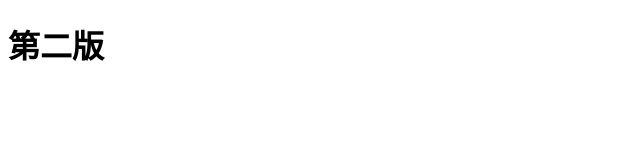
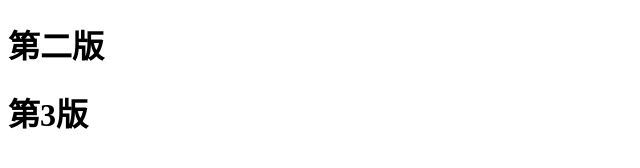
Before and after one commit to plusone602/gittest02, a plain HTML site: page index.html in a window 1280 px wide. Shown: the whole page, without its empty margins (0-640 px from the left). Drawn offline with Linux system fonts and the light colour scheme.

Commit message:
第二版

```diff
--- a/index.html
+++ b/index.html
@@ -7,5 +7,6 @@
   </head>
   <body>
     <h1>第二版</h1>
+    <h1>第3版</h1>
   </body>
 </html>
```
